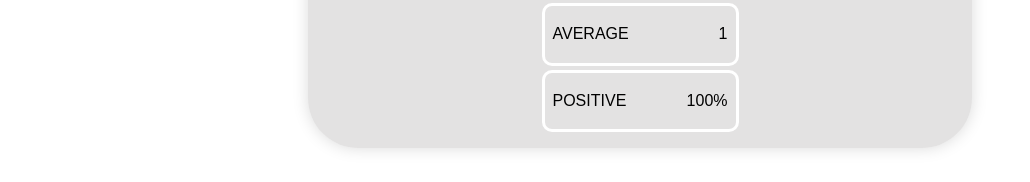
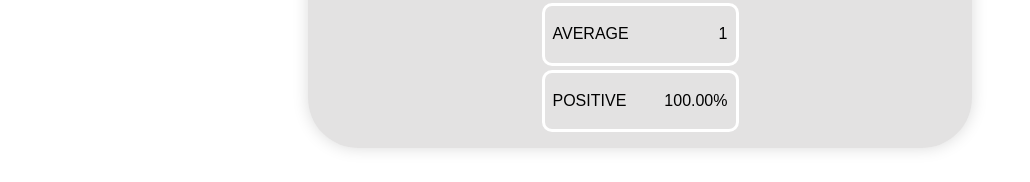
Before and after one commit to lseijp00/FullStackOpe, a React (Vite) app in the folder part 1/unicafe/: page / in a window 1280 px wide. Both pictures are taken after a click on the button "good". Shown: the part 433-615 px from the top of the page, without its empty margins (0-1030 px from the left). Built offline with nearby package versions, Linux system fonts and the light colour scheme.

Commit message:
unicafe, 1.11 decimals working

```diff
--- a/part 1/unicafe/src/components/Statistic/index.css
+++ b/part 1/unicafe/src/components/Statistic/index.css
@@ -2,7 +2,7 @@
   display: flex;
   justify-content: space-between;
   align-items: center;
-  width: 175px;
+  min-width: 175px;
   padding: 1rem;
   text-transform: uppercase;
   border: 3px solid white;
--- a/part 1/unicafe/src/main.jsx
+++ b/part 1/unicafe/src/main.jsx
@@ -36,8 +36,7 @@ const App = () => {
     setAll(good + bad + neutral)
     const sumValues = (valores.good * good) + (valores.neutral * neutral) + (valores.bad * bad)
     setAverage(Math.round((sumValues / all) * 100) / 100)
-
-    setPositive((Math.round((good / all) * 100) / 100) * 100 + '%')
+    setPositive(((good / all) * 100).toFixed(2) + '%')
   }, [good, bad, neutral, average, all])
 
   return (
```
Also changed, not shown: 1 other file (tests, documents, lock files or other folders).
